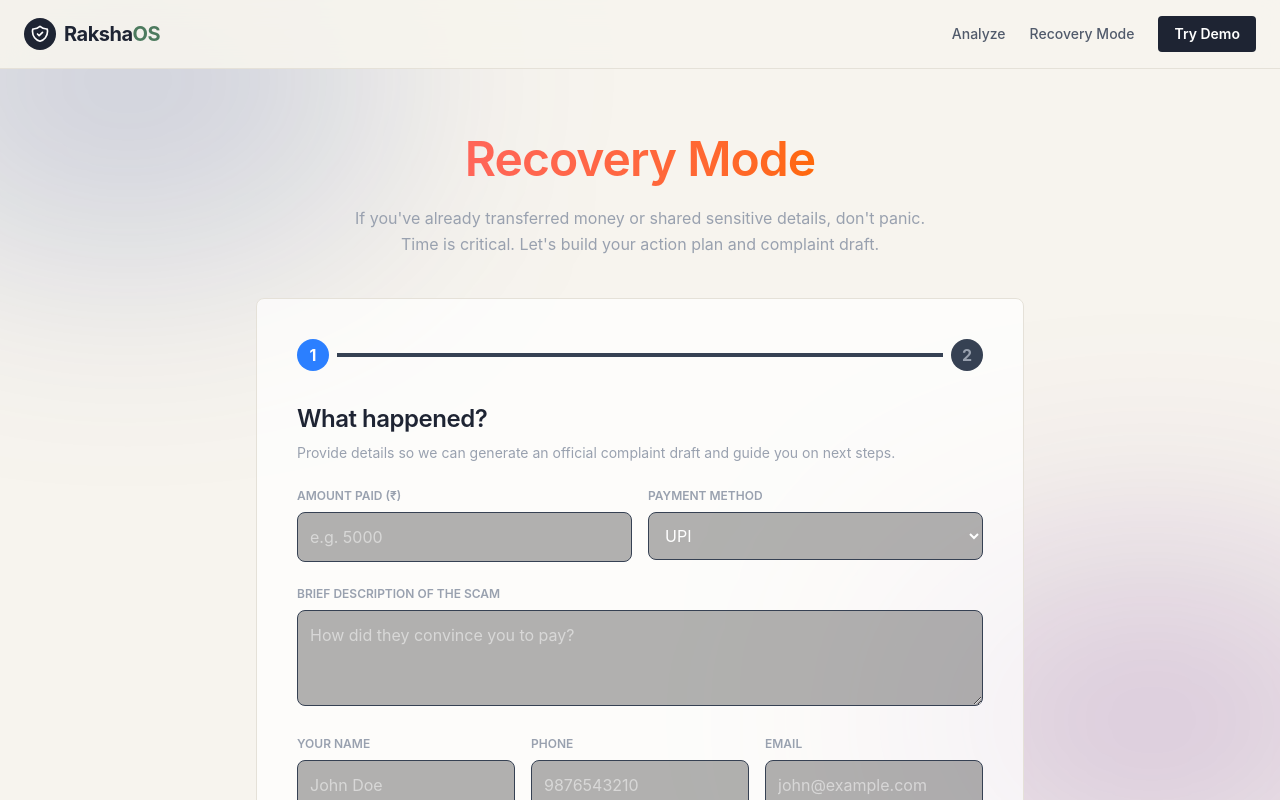
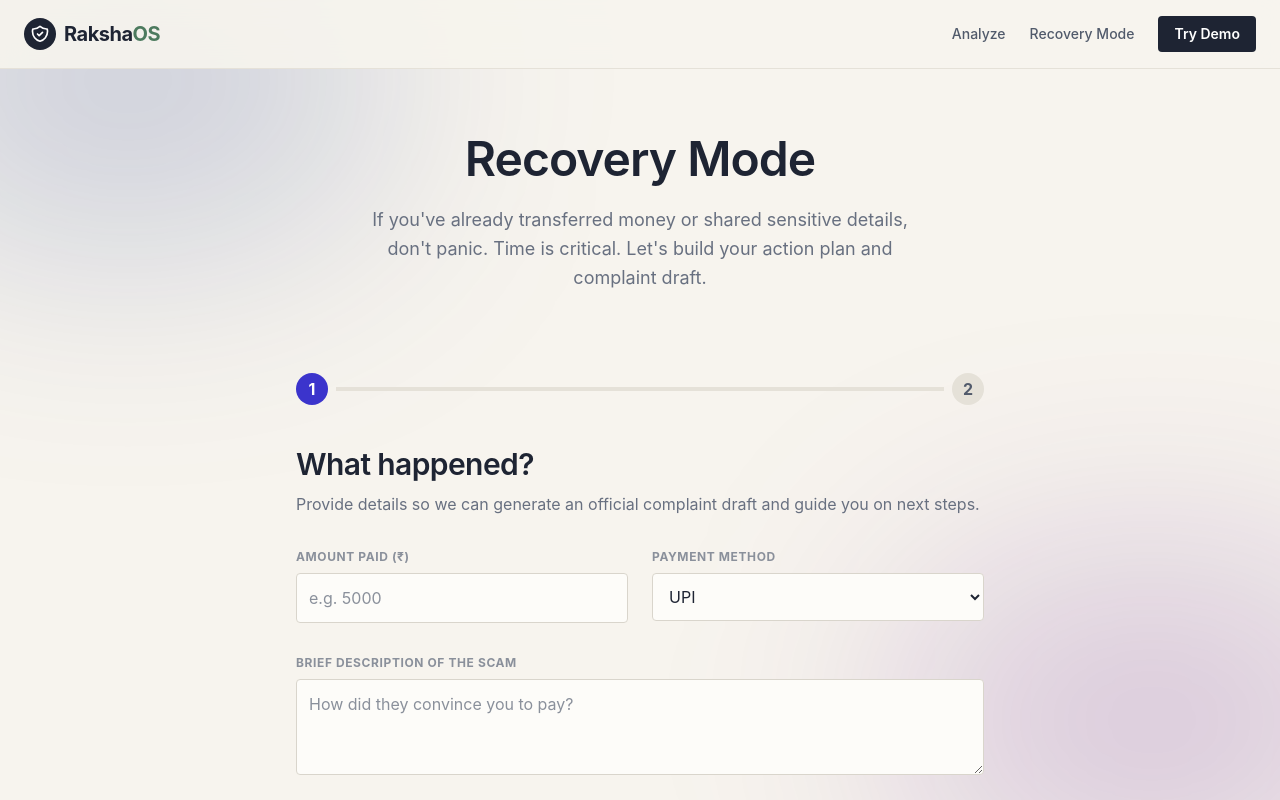
Before and after one commit to FANGxPC/RakshaOS, a Next.js app in the folder frontend/: page /recovery in a window 1280 px wide. Shown: the top 800 px of the page. Built offline with nearby package versions, Linux system fonts and the light colour scheme.

Commit message:
UI tweaks: fix dark mode artifacts on analyze and recovery pages

```diff
--- a/frontend/src/app/analyze/page.js
+++ b/frontend/src/app/analyze/page.js
@@ -8,10 +8,10 @@ export default function AnalyzePage() {
 
       <div className="container mx-auto px-4 py-8 flex-grow flex flex-col items-center">
         <div className="text-center mb-10">
-          <h1 className="text-3xl md:text-5xl font-bold mb-4 font-display">
+          <h1 className="text-3xl md:text-5xl font-bold mb-4 tracking-[-0.03em] text-[#1E2433]">
             Scan for Safety
           </h1>
-          <p className="text-gray-400 max-w-xl mx-auto">
+          <p className="text-[#687080] text-lg max-w-xl mx-auto">
             Paste a suspicious message, upload a screenshot, or scan a QR code. RakshaOS will analyze the intent and tell you if it&apos;s safe.
           </p>
         </div>
@@ -19,7 +19,7 @@ export default function AnalyzePage() {
         <InputPanel />
 
         <div className="mt-16 text-center">
-          <p className="text-sm text-gray-500 flex items-center justify-center gap-2">
+          <p className="text-sm text-[#687080] flex items-center justify-center gap-2">
             <svg xmlns="http://www.w3.org/2000/svg" className="h-4 w-4" fill="none" viewBox="0 0 24 24" stroke="currentColor">
               <path strokeLinecap="round" strokeLinejoin="round" strokeWidth={2} d="M12 15v2m-6 4h12a2 2 0 002-2v-6a2 2 0 00-2-2H6a2 2 0 00-2 2v6a2 2 0 002 2zm10-10V7a4 4 0 00-8 0v4h8z" />
             </svg>
--- a/frontend/src/app/recovery/page.js
+++ b/frontend/src/app/recovery/page.js
@@ -8,10 +8,10 @@ export default function RecoveryPage() {
 
       <div className="container mx-auto px-4 py-8 flex-grow flex flex-col items-center">
         <div className="text-center mb-10">
-          <h1 className="text-3xl md:text-5xl font-bold mb-4 font-display text-transparent bg-clip-text bg-gradient-to-r from-red-400 to-orange-500">
+          <h1 className="text-3xl md:text-5xl font-bold mb-4 tracking-[-0.03em] text-[#1E2433]">
             Recovery Mode
           </h1>
-          <p className="text-gray-400 max-w-xl mx-auto">
+          <p className="text-[#687080] text-lg max-w-xl mx-auto">
             If you&apos;ve already transferred money or shared sensitive details, don&apos;t panic. Time is critical. Let&apos;s build your action plan and complaint draft.
           </p>
         </div>
--- a/frontend/src/components/RecoveryFlow.js
+++ b/frontend/src/components/RecoveryFlow.js
@@ -57,12 +57,12 @@ export default function RecoveryFlow() {
   };
 
   return (
-    <div className="glass-card max-w-3xl mx-auto w-full p-6 md:p-10">
+    <div className="bg-transparent max-w-3xl mx-auto w-full p-6 md:p-10">
       {/* Stepper Header */}
-      <div className="flex items-center mb-8">
-        <div className={`flex items-center justify-center w-8 h-8 rounded-full font-bold ${step === 1 ? 'bg-blue-500 text-white' : 'bg-green-500 text-white'}`}>1</div>
-        <div className={`flex-1 h-1 mx-2 ${step > 1 ? 'bg-green-500' : 'bg-gray-700'}`}></div>
-        <div className={`flex items-center justify-center w-8 h-8 rounded-full font-bold ${step === 2 ? 'bg-blue-500 text-white' : 'bg-gray-700 text-gray-400'}`}>2</div>
+      <div className="flex items-center mb-10">
+        <div className={`flex items-center justify-center w-8 h-8 rounded-full font-bold ${step === 1 ? 'bg-[#3b34cc] text-white' : 'bg-[#1E2433] text-white'}`}>1</div>
+        <div className={`flex-1 h-1 mx-2 ${step > 1 ? 'bg-[#1E2433]' : 'bg-[#E5E1D8]'}`}></div>
+        <div className={`flex items-center justify-center w-8 h-8 rounded-full font-bold ${step === 2 ? 'bg-[#3b34cc] text-white' : 'bg-[#E5E1D8] text-[#515A6B]'}`}>2</div>
       </div>
 
       {error && (
@@ -72,20 +72,20 @@ export default function RecoveryFlow() {
       )}
 
       {step === 1 && (
-        <div className="space-y-6">
+        <div className="space-y-8">
           <div>
-            <h2 className="text-2xl font-display font-bold mb-2">What happened?</h2>
-            <p className="text-gray-400 text-sm">Provide details so we can generate an official complaint draft and guide you on next steps.</p>
+            <h2 className="text-3xl font-bold mb-2 tracking-[-0.02em] text-[#1E2433]">What happened?</h2>
+            <p className="text-[#687080] text-base">Provide details so we can generate an official complaint draft and guide you on next steps.</p>
           </div>
 
-          <div className="grid grid-cols-1 md:grid-cols-2 gap-4">
+          <div className="grid grid-cols-1 md:grid-cols-2 gap-6">
             <div>
-              <label className="block text-xs font-semibold text-gray-400 uppercase mb-2">Amount Paid (₹)</label>
-              <input type="number" name="amount_paid" value={formData.amount_paid} onChange={handleChange} className="w-full bg-black/30 border border-gray-700 rounded-lg p-3 text-white focus:border-blue-500 outline-none" placeholder="e.g. 5000" />
+              <label className="block text-xs font-bold text-[#8A909B] uppercase tracking-wider mb-2">Amount Paid (₹)</label>
+              <input type="number" name="amount_paid" value={formData.amount_paid} onChange={handleChange} className="w-full bg-[#FDFCF9] border border-[#D9D5CC] rounded p-3 text-[#1E2433] placeholder:text-[#8A909B] focus:border-[#1E2433] focus:outline-none" placeholder="e.g. 5000" />
             </div>
             <div>
-              <label className="block text-xs font-semibold text-gray-400 uppercase mb-2">Payment Method</label>
-              <select name="payment_method" value={formData.payment_method} onChange={handleChange} className="w-full bg-black/30 border border-gray-700 rounded-lg p-3 text-white focus:border-blue-500 outline-none">
+              <label className="block text-xs font-bold text-[#8A909B] uppercase tracking-wider mb-2">Payment Method</label>
+              <select name="payment_method" value={formData.payment_method} onChange={handleChange} className="w-full bg-[#FDFCF9] border border-[#D9D5CC] rounded p-3 text-[#1E2433] focus:border-[#1E2433] focus:outline-none">
                 <option value="UPI">UPI</option>
                 <option value="Bank Transfer">Bank Transfer (NEFT/IMPS)</option>
                 <option value="Credit/Debit Card">Credit/Debit Card</option>
@@ -95,22 +95,22 @@ export default function RecoveryFlow() {
           </div>
 
           <div>
-            <label className="block text-xs font-semibold text-gray-400 uppercase mb-2">Brief Description of the Scam</label>
-            <textarea name="scam_description" value={formData.scam_description} onChange={handleChange} className="w-full bg-black/30 border border-gray-700 rounded-lg p-3 text-white focus:border-blue-500 outline-none h-24" placeholder="How did they convince you to pay?"></textarea>
+            <label className="block text-xs font-bold text-[#8A909B] uppercase tracking-wider mb-2">Brief Description of the Scam</label>
+            <textarea name="scam_description" value={formData.scam_description} onChange={handleChange} className="w-full bg-[#FDFCF9] border border-[#D9D5CC] rounded p-3 text-[#1E2433] placeholder:text-[#8A909B] focus:border-[#1E2433] focus:outline-none h-24 resize-y" placeholder="How did they convince you to pay?"></textarea>
           </div>
 
-          <div className="grid grid-cols-1 md:grid-cols-3 gap-4">
+          <div className="grid grid-cols-1 md:grid-cols-3 gap-6">
             <div>
-              <label className="block text-xs font-semibold text-gray-400 uppercase mb-2">Your Name</label>
-              <input type="text" name="name" value={formData.contact_info.name} onChange={handleChange} className="w-full bg-black/30 border border-gray-700 rounded-lg p-3 text-white focus:border-blue-500 outline-none" placeholder="John Doe" />
+              <label className="block text-xs font-bold text-[#8A909B] uppercase tracking-wider mb-2">Your Name</label>
+              <input type="text" name="name" value={formData.contact_info.name} onChange={handleChange} className="w-full bg-[#FDFCF9] border border-[#D9D5CC] rounded p-3 text-[#1E2433] placeholder:text-[#8A909B] focus:border-[#1E2433] focus:outline-none" placeholder="John Doe" />
             </div>
             <div>
-              <label className="block text-xs font-semibold text-gray-400 uppercase mb-2">Phone</label>
-              <input type="tel" name="phone" value={formData.contact_info.phone} onChange={handleChange} className="w-full bg-black/30 border border-gray-700 rounded-lg p-3 text-white focus:border-blue-500 outline-none" placeholder="9876543210" />
+              <label className="block text-xs font-bold text-[#8A909B] uppercase tracking-wider mb-2">Phone</label>
+              <input type="tel" name="phone" value={formData.contact_info.phone} onChange={handleChange} className="w-full bg-[#FDFCF9] border border-[#D9D5CC] rounded p-3 text-[#1E2433] placeholder:text-[#8A909B] focus:border-[#1E2433] focus:outline-none" placeholder="9876543210" />
             </div>
             <div>
-              <label className="block text-xs font-semibold text-gray-400 uppercase mb-2">Email</label>
-              <input type="email" name="email" value={formData.contact_info.email} onChange={handleChange} className="w-full bg-black/30 border border-gray-700 rounded-lg p-3 text-white focus:border-blue-500 outline-none" placeholder="john@example.com" />
+              <label className="block text-xs font-bold text-[#8A909B] uppercase tracking-wider mb-2">Email</label>
+              <input type="email" name="email" value={formData.contact_info.email} onChange={handleChange} className="w-full bg-[#FDFCF9] border border-[#D9D5CC] rounded p-3 text-[#1E2433] placeholder:text-[#8A909B] focus:border-[#1E2433] focus:outline-none" placeholder="john@example.com" />
             </div>
           </div>
 
@@ -127,63 +127,63 @@ export default function RecoveryFlow() {
       )}
 
       {step === 2 && result && (
-        <div className="space-y-8 animate-in fade-in zoom-in duration-300">
+        <div className="space-y-8 animate-in fade-in duration-300 bg-white border border-[#E5E1D8] p-6 sm:p-8">
           <div>
-            <h2 className="text-2xl font-display font-bold mb-2 text-red-400 flex items-center gap-2">
+            <h2 className="text-2xl font-bold mb-2 text-[#B23A2E] flex items-center gap-2">
               <svg xmlns="http://www.w3.org/2000/svg" className="h-6 w-6" fill="none" viewBox="0 0 24 24" stroke="currentColor">
                 <path strokeLinecap="round" strokeLinejoin="round" strokeWidth={2} d="M12 8v4m0 4h.01M21 12a9 9 0 11-18 0 9 9 0 0118 0z" />
               </svg>
               Immediate Actions Required
             </h2>
-            <ul className="mt-4 space-y-3">
+            <ul className="mt-4 space-y-4">
               {result.immediate_steps.map((stepItem, idx) => (
                 <li key={idx} className="flex items-start gap-3">
-                  <span className="flex-shrink-0 w-6 h-6 rounded-full bg-red-500/20 text-red-400 flex items-center justify-center text-sm font-bold">{idx + 1}</span>
-                  <span className="text-gray-200">{stepItem}</span>
+                  <span className="flex-shrink-0 w-7 h-7 rounded-full bg-[#B23A2E]/10 text-[#B23A2E] flex items-center justify-center text-sm font-bold">{idx + 1}</span>
+                  <span className="text-[#1E2433] leading-relaxed pt-0.5">{stepItem}</span>
                 </li>
               ))}
             </ul>
           </div>
 
           <div className="grid grid-cols-1 md:grid-cols-2 gap-6">
-            <div className="bg-blue-500/10 border border-blue-500/20 rounded-xl p-5">
-              <h3 className="font-semibold text-blue-400 mb-4">Evidence Checklist</h3>
-              <ul className="space-y-2">
+            <div className="bg-[#4C7A5E]/[0.09] border-l-4 border-[#4C7A5E] p-5">
+              <h3 className="font-semibold text-[#4C7A5E] mb-4">Evidence Checklist</h3>
+              <ul className="space-y-3">
                 {result.evidence_checklist.map((item, idx) => (
                   <li key={idx} className="flex items-center gap-2 text-sm">
                     {item.status === 'provided' ? (
-                      <svg className="w-4 h-4 text-green-400" fill="none" viewBox="0 0 24 24" stroke="currentColor"><path strokeLinecap="round" strokeLinejoin="round" strokeWidth={2} d="M5 13l4 4L19 7" /></svg>
+                      <svg className="w-5 h-5 text-[#4C7A5E]" fill="none" viewBox="0 0 24 24" stroke="currentColor"><path strokeLinecap="round" strokeLinejoin="round" strokeWidth={2} d="M5 13l4 4L19 7" /></svg>
                     ) : (
-                      <svg className="w-4 h-4 text-gray-500" fill="none" viewBox="0 0 24 24" stroke="currentColor"><path strokeLinecap="round" strokeLinejoin="round" strokeWidth={2} d="M12 8v4l3 3m6-3a9 9 0 11-18 0 9 9 0 0118 0z" /></svg>
+                      <svg className="w-5 h-5 text-[#8A909B]" fill="none" viewBox="0 0 24 24" stroke="currentColor"><path strokeLinecap="round" strokeLinejoin="round" strokeWidth={2} d="M12 8v4l3 3m6-3a9 9 0 11-18 0 9 9 0 0118 0z" /></svg>
                     )}
-                    <span className={item.status === 'provided' ? 'text-gray-300' : 'text-gray-400'}>{item.item}</span>
+                    <span className={item.status === 'provided' ? 'text-[#1E2433]' : 'text-[#687080]'}>{item.item}</span>
                   </li>
                 ))}
               </ul>
             </div>
-            <div className="bg-white/5 border border-white/10 rounded-xl p-5">
-              <h3 className="font-semibold text-gray-300 mb-4">Helpful Contacts</h3>
-              <div className="space-y-3">
-                <div className="flex justify-between items-center border-b border-gray-700 pb-2">
-                  <span className="text-sm text-gray-400">Cyber Helpline</span>
-                  <a href="tel:1930" className="text-blue-400 font-bold hover:underline">{result.helpful_contacts.cyber_helpline}</a>
+            <div className="bg-[#F7F4EE] border border-[#E5E1D8] p-5">
+              <h3 className="font-semibold text-[#1E2433] mb-4">Helpful Contacts</h3>
+              <div className="space-y-4">
+                <div className="flex justify-between items-center border-b border-[#E5E1D8] pb-3">
+                  <span className="text-sm font-medium text-[#515A6B]">Cyber Helpline</span>
+                  <a href="tel:1930" className="text-[#1E2433] font-bold hover:underline">{result.helpful_contacts.cyber_helpline}</a>
                 </div>
-                <div className="flex justify-between items-center border-b border-gray-700 pb-2">
-                  <span className="text-sm text-gray-400">Online Portal</span>
-                  <a href={result.helpful_contacts.online_portal} target="_blank" className="text-blue-400 font-bold hover:underline">cybercrime.gov.in</a>
+                <div className="flex justify-between items-center border-b border-[#E5E1D8] pb-3">
+                  <span className="text-sm font-medium text-[#515A6B]">Online Portal</span>
+                  <a href={result.helpful_contacts.online_portal} target="_blank" className="text-[#1E2433] font-bold hover:underline">cybercrime.gov.in</a>
                 </div>
                 <div className="flex justify-between items-center">
-                  <span className="text-sm text-gray-400">RBI Helpline</span>
-                  <a href="tel:14448" className="text-blue-400 font-bold hover:underline">{result.helpful_contacts.rbi_helpline}</a>
+                  <span className="text-sm font-medium text-[#515A6B]">RBI Helpline</span>
+                  <a href="tel:14448" className="text-[#1E2433] font-bold hover:underline">{result.helpful_contacts.rbi_helpline}</a>
                 </div>
               </div>
             </div>
           </div>
 
           <div>
-            <div className="flex justify-between items-center mb-2">
-              <h3 className="text-sm font-semibold text-gray-400 uppercase tracking-wider">Generated Complaint Draft</h3>
-              <button onClick={copyDraft} className="text-xs text-blue-400 flex items-center gap-1 hover:underline">
+            <div className="flex justify-between items-center mb-3">
+              <h3 className="text-sm font-bold text-[#8A909B] uppercase tracking-wider">Generated Complaint Draft</h3>
+              <button onClick={copyDraft} className="text-sm font-semibold text-[#1E2433] flex items-center gap-1 hover:opacity-70 transition-opacity">
                 <svg xmlns="http://www.w3.org/2000/svg" className="h-4 w-4" fill="none" viewBox="0 0 24 24" stroke="currentColor">
                   <path strokeLinecap="round" strokeLinejoin="round" strokeWidth={2} d="M8 16H6a2 2 0 01-2-2V6a2 2 0 012-2h8a2 2 0 012 2v2m-6 12h8a2 2 0 002-2v-8a2 2 0 00-2-2h-8a2 2 0 00-2 2v8a2 2 0 002 2z" />
                 </svg>
@@ -191,14 +191,14 @@ export default function RecoveryFlow() {
               </button>
             </div>
             <textarea
-              className="w-full bg-black/40 border border-gray-700 rounded-lg p-4 text-gray-300 h-64 text-sm font-mono focus:outline-none focus:border-blue-500"
+              className="w-full bg-[#FDFCF9] border border-[#D9D5CC] p-4 text-[#1E2433] h-64 text-sm focus:outline-none focus:border-[#1E2433] resize-y leading-relaxed"
               readOnly
               value={result.complaint_draft}
             ></textarea>
           </div>
 
-          <div className="flex justify-center pt-4">
-            <button onClick={() => setStep(1)} className="text-gray-400 hover:text-white transition-colors text-sm">
+          <div className="flex justify-center pt-4 border-t border-[#E5E1D8]">
+            <button onClick={() => setStep(1)} className="text-[#515A6B] hover:text-[#1E2433] font-medium transition-colors text-sm">
               ← Go back and edit details
             </button>
           </div>
```
Also changed, not shown: frontend/src/components/InputPanel.js (+14 -14 lines).
